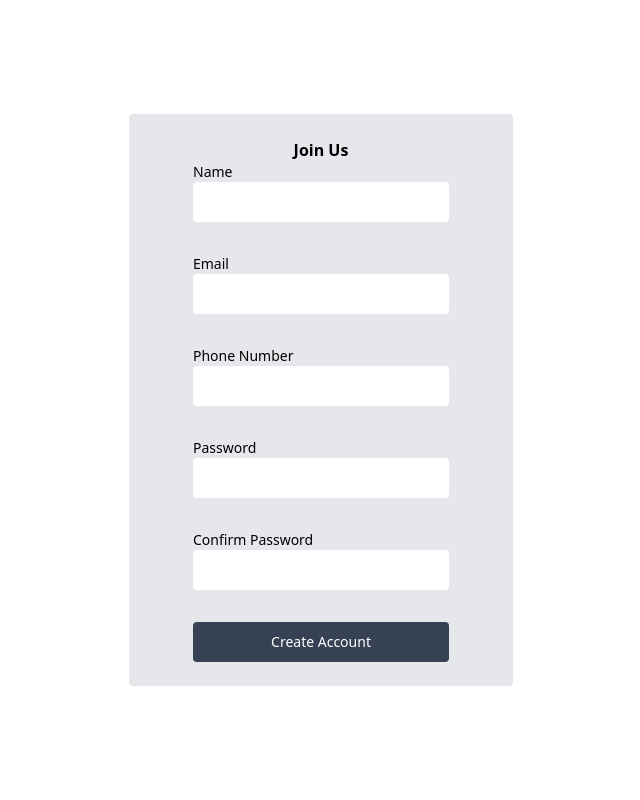
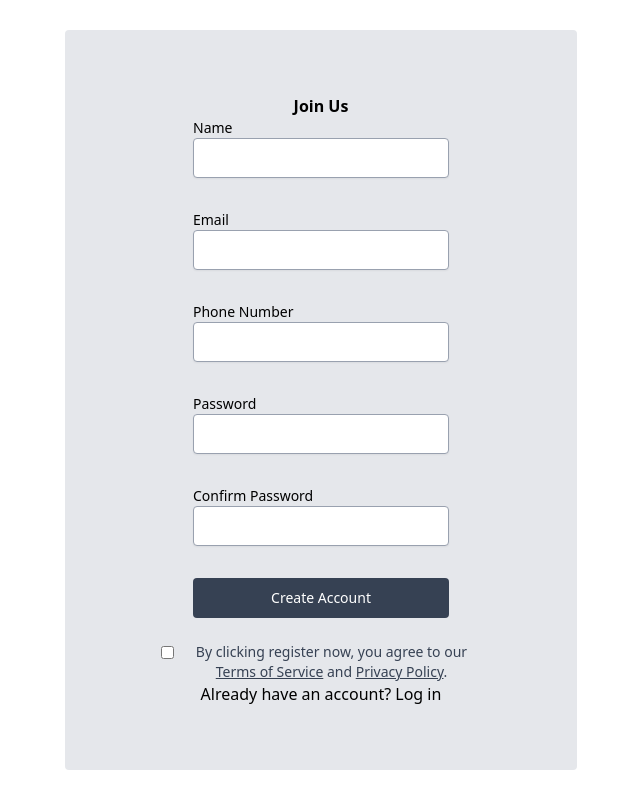
Before and after one commit to DennisMatambanadzo/savanna, a website built with Vite: page register.html in a window 1280 px wide. Shown: the whole page, without its empty margins (319-959 px from the left). Built offline with nearby package versions, Linux system fonts and the light colour scheme.

Commit message:
register and login provisional design ready for laravel

```diff
--- a/login.html
+++ b/login.html
@@ -10,28 +10,45 @@
 
     <body class="min-h-screen flex items-center justify-center">
 
-    <section class="">
-        <form action="" class="grid bg-gray-200 px-16 py-6 justify-cente rounded">
+        <section class>
+            <form action
+                class="grid bg-gray-200  sm:px-16 md:px-24 py-16 justify-cente rounded">
                 <h2 class="font-bold m-auto">
                     Login
                 </h2>
                 <div class="grid gap-y-8 m-auto justify-center">
 
                     <div class="grid">
-                    <label for="email" class="text-sm">Email</label>
-                    <input type="email" id="email" class="bg-white h-10 w-64 p-2 rounded">
+                        <label for="email"
+                            class="text-sm font-medium">Email</label>
+                        <input type="email" id="email"
+                            class="bg-white h-10 w-64 p-2 rounded border-[1px] focus:border-0 border-gray-400 shadow-xs focus:border-yellow-900" />
                     </div>
 
                     <div class="grid">
-                    <label for="password" class="text-sm">Password</label>
-                    <input type="password" id="password" class="bg-white h-10 w-64 p-2 rounded">
+                        <label for="password"
+                            class="text-sm font-medium">Password</label>
+                        <input type="password" id="password"
+                            class="bg-white h-10 w-64 p-2 rounded border-[1px] focus:border-0 border-gray-400 shadow-xs focus:border-yellow-900" />
+                    </div>
+                    <div
+                        class="flex items-center justify-between text-sm w-64 mx-auto mt-2 font-medium">
+                        <label class="flex items-center gap-2">
+                            <input type="checkbox" id="remember" />
+                            Remember me
+                        </label>
+                        <a href="#" class="text-blue-600 hover:underline">Forgot
+                            password?</a>
+                    </div>
+                    <div>
+                        <button
+                            type="submit"
+                            class="bg-gray-700 w-full h-10 rounded text-white text-sm hover:bg-gray-600 hover:text-gray-100 transition-colors duration-200 cursor-pointer">
+                            Login
+                        </button>
                     </div>
 
-                <div class="">
-                    <button type="submit" class="bg-gray-700 w-full h-10 rounded text-white text-sm">Login</button>
                 </div>
-            </div>
-
 
             </form>
         </section>
--- a/register.html
+++ b/register.html
@@ -1,48 +1,85 @@
 <!DOCTYPE html>
 <html lang="en">
-
     <head>
-    <meta charset="UTF-8">
-    <meta name="viewport" content="width=device-width, initial-scale=1.0">
-    <link rel="stylesheet" href="src/style.css">
+        <meta charset="UTF-8" />
+        <meta name="viewport" content="width=device-width, initial-scale=1.0" />
+        <link rel="stylesheet" href="src/style.css" />
         <title>Document</title>
     </head>
 
     <body class="min-h-screen flex items-center justify-center">
-    <section class="">
-        <form action="" class="grid bg-gray-200 px-16 py-6 justify-cente rounded">
-            <h2 class="font-bold m-auto">
-                Join Us
-            </h2>
+        <section class>
+            <form action
+                class="grid bg-gray-200  sm:px-16 md:px-24 py-16 justify-cente rounded">
+                <h2 class="font-bold m-auto">Join Us</h2>
                 <div class="grid gap-y-8 m-auto justify-center">
                     <div class="grid">
-                    <label for="name" class="text-sm">Name</label>
-                    <input type="text" id="name" class="bg-white h-10 w-64 p-2 rounded">
+                        <label for="name"
+                            class="text-sm font-medium">Name</label>
+                        <input
+                            type="text"
+                            id="name"
+                            class="bg-white h-10 w-64 p-2 rounded border-[1px] focus:border-0 border-gray-400 shadow-xs focus:border-yellow-900" />
                     </div>
                     <div class="grid">
-                    <label for="email" class="text-sm">Email</label>
-                    <input type="email" id="email" class="bg-white h-10 w-64 p-2 rounded">
+                        <label for="email"
+                            class="text-sm font-medium">Email</label>
+                        <input
+                            type="email"
+                            id="email"
+                            class="bg-white h-10 w-64 p-2 rounded border-[1px] focus:border-0 border-gray-400 shadow-xs focus:border-yellow-900" />
                     </div>
                     <div class="grid">
-                    <label for="phone" class="text-sm">Phone Number</label>
-                    <input type="tel" id="phone" class="bg-white h-10 w-64 p-2 rounded">
+                        <label for="phone" class="text-sm font-medium">Phone
+                            Number</label>
+                        <input
+                            type="tel"
+                            id="phone"
+                            class="bg-white h-10 w-64 p-2 rounded border-[1px] focus:border-0 border-gray-400 shadow-xs focus:border-yellow-900" />
                     </div>
                     <div class="grid">
-                    <label for="password" class="text-sm">Password</label>
-                    <input type="password" id="password" class="bg-white h-10 w-64 p-2 rounded">
+                        <label for="password"
+                            class="text-sm font-medium">Password</label>
+                        <input
+                            type="password"
+                            id="password"
+                            class="bg-white h-10 w-64 p-2 rounded border-[1px] focus:border-0 border-gray-400 shadow-xs focus:border-yellow-900" />
                     </div>
                     <div class="grid">
-                    <label for="password2" class="text-sm">Confirm Password</label>
-                    <input type="password" id="password2" class="bg-white h-10 w-64 p-2 rounded">
+                        <label for="password2"
+                            class="text-sm font-medium">Confirm Password</label>
+                        <input
+                            type="password"
+                            id="password2"
+                            class="bg-white h-10 w-64 p-2 rounded border-[1px] focus:border-0 border-gray-400 shadow-xs focus:border-yellow-900" />
                     </div>
-                <div class="">
-                    <button type="submit"
-                        class="bg-gray-700 w-full h-10 rounded text-white text-sm cursor-pointer">Create
-                        Account</button>
+                    <div class>
+                        <button
+                            type="submit"
+                            class="bg-gray-700 w-full h-10 rounded text-white text-sm hover:bg-gray-600 hover:text-gray-100 transition-colors duration-200 cursor-pointer">
+                            Create Account
+                        </button>
                     </div>
+                </div>
+                <div class="grid justify-center text-center mt-6">
+                    <label for="policy"
+                        class="flex items-start gap-2 text-sm max-w-xs text-gray-700">
+                        <input type="checkbox" id="policy" class="mt-1" />
+                        <span>
+                            By clicking register now, you agree to our
+                            <span class="underline">Terms of Service</span> and
+                            <span class="underline">Privacy Policy</span>.
+                        </span>
+                    </label>
+                </div>
+                <div class="m-auto">
+                    <p>
+                        Already have an account?
+                        <span class="font-medium"> <a
+                                href="login.html">Log in</a></span>
+                    </p>
                 </div>
             </form>
         </section>
     </body>
-
 </html>
```
Lines whose indentation alone changed are shown as unchanged.
